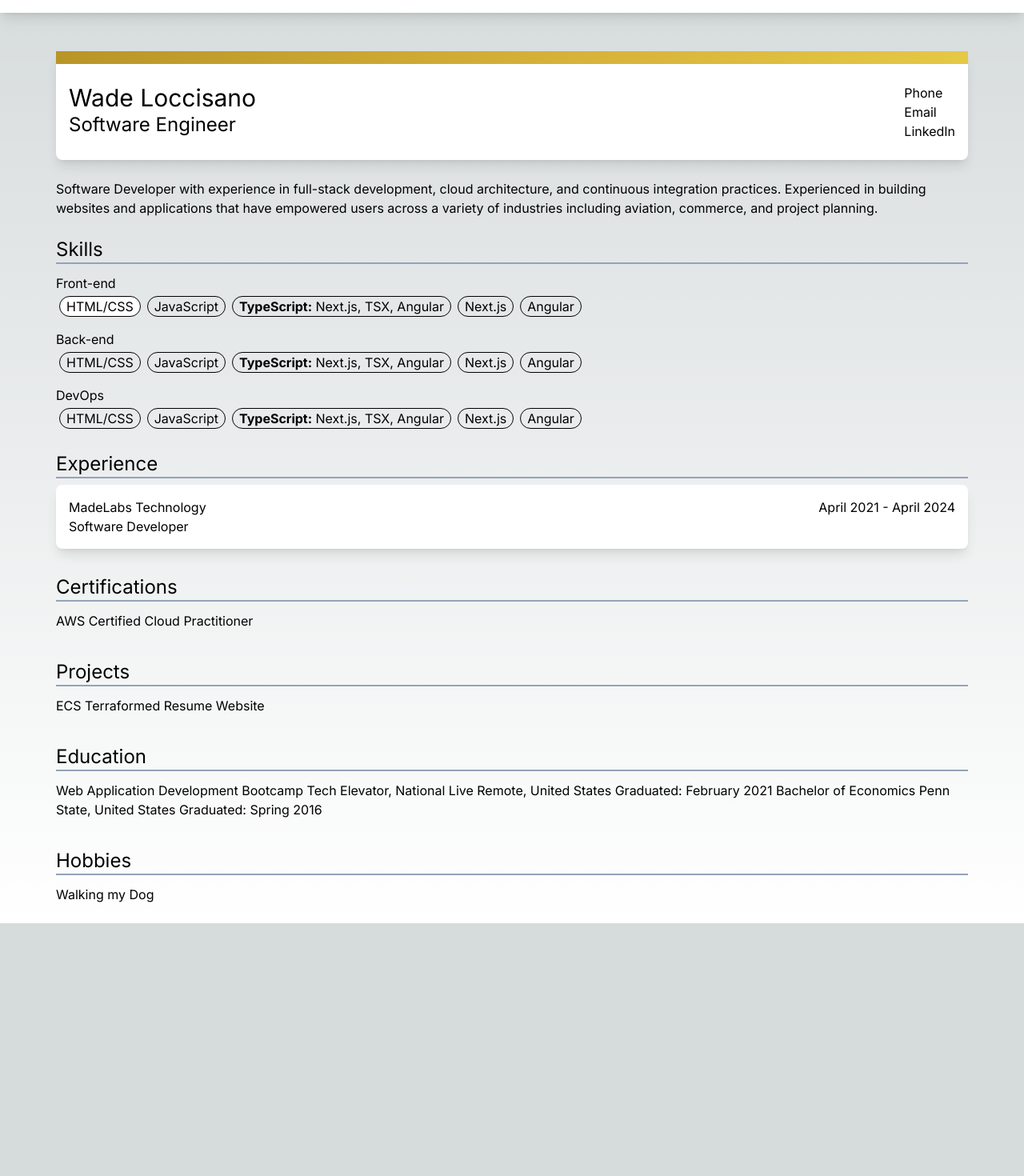
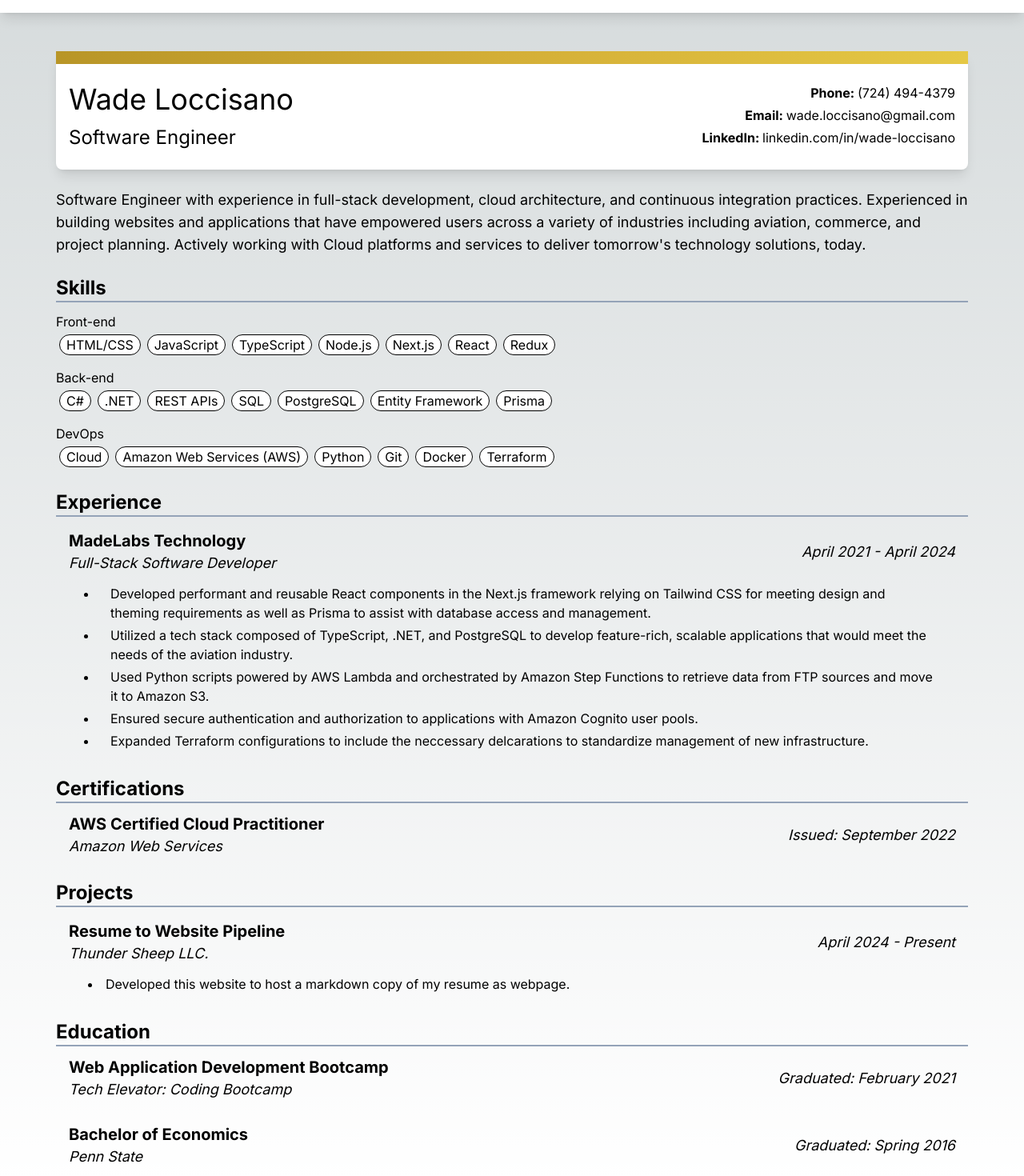
Before and after one commit to wade-loccisano/resume-site, a Next.js app: page / in a window 1280 px wide. Shown: the part 40-1510 px from the top of the page at 80% size. Before the commit the page ends 1194 px from the top, so only its background shows below. Built offline with nearby package versions, Linux system fonts and the light colour scheme.

Commit message:
refactor main page to match simple resume style.

```diff
--- a/app/page.tsx
+++ b/app/page.tsx
@@ -5,129 +5,125 @@ import { Intro } from "./ui/intro";
 
 const skills = [
   {
-    skillName: 'Front-end',
-    listItems: [
+    category: 'Front-end',
+    skills: [
       "HTML/CSS",
-      "JavaScript (ES6, React, Redux, Node.js, Next.js, JSX)",
-      "TypeScript (Next.js, TSX, Angular)",
+      "JavaScript",
+      "TypeScript",
+      "Node.js",
+      "Next.js",
+      "React",
+      "Redux",
     ],
   },
   {
-    skillName: 'Backend and Database',
-    listItems: [
-      "C# (.NET, REST APIs)",
-      "SQL (Postgresql)",
-      "ORM (Entity Framework, Prisma)",
+    category: 'Back-end',
+    skills: [
+      "C#",
+      ".NET",
+      "REST APIs",
+      "SQL",
+      "PostgreSQL",
+      "Entity Framework",
+      "Prisma",
     ],
   },
   {
-    skillName: 'DevOps and Cloud',
-    listItems: [
-      "Cloud (AWS)",
-      "Python (Flask, Pandas)",
-      "Version Control and CI/CD (Git, Docker)",
+    category: 'DevOps',
+    skills: [
+      "Cloud",
+      "Amazon Web Services (AWS)",
+      "Python",
+      "Git",
+      "Docker",
+      "Terraform"
     ],
   },
-  // {
-  //   skillName: 'Agile',
-  //   listItems: [
-  //     "Experienced with Agile development methodologies",
-  //     "Excellent problem-solving and analytical skills",
-  //   ],
-  // },
 ];
 
 const experiences = [
   {
-    position: 'Full Stack Software Developer',
-    org: 'MadeLabs LLC.',
+    role: 'Full-Stack Software Developer',
+    org: 'MadeLabs Technology',
     dates: 'April 2021 - April 2024',
-    titleLine: 'Full Stack Software Developer | MadeLabs LLC. | April 2021 - April 2024',
-    description: `
-          Developed and maintained web applications using React.js, resulting in improved user experience and increased client satisfaction.
-          Collaborated with cross-functional teams to design and implement scalable software solutions, adhering to Agile development practices.
-          Participated in code reviews and quality assurance processes to ensure code integrity and performance.
-    `,
-    technologies: {
-      frontEnd: [
-        "HTML/CSS",
-        "JavaScript",
-        "TypeScript",
-        "React",
-        "Angular",
-        "Node",
-        "Next.js",
+    lineItems: [
+      "Developed performant and reusable React components in the Next.js framework relying on Tailwind CSS for meeting design and theming requirements as well as Prisma to assist with database access and management.",
+      // "Delivered new features using Prisma ORM as to assist with database management.",
+      "Utilized a tech stack composed of TypeScript, .NET, and PostgreSQL to develop feature-rich, scalable applications that would meet the needs of the aviation industry.",
+      "Used Python scripts powered by AWS Lambda and orchestrated by Amazon Step Functions to retrieve data from FTP sources and move it to Amazon S3.",
+      "Ensured secure authentication and authorization to applications with Amazon Cognito user pools.",
+      "Expanded Terraform configurations to include the neccessary delcarations to standardize management of new infrastructure.",
     ],
-      backEnd: [
-        "C#",
-        "SQL",
-        "Entity Framework"
-      ],
-      devops: [
-        "AWS",
-        "Docker",
-        "Terraform",
-      ],
+
+    // technologies: {
+    //   frontEnd: [
+    //     "HTML/CSS",
+    //     "JavaScript",
+    //     "TypeScript",
+    //     "React",
+    //     "Angular",
+    //     "Node.js",
+    //     "Next.js",
+    //   ],
+    //   backEnd: [
+    //     "C#",
+    //     "SQL",
+    //     "Entity Framework"
+    //   ],
+    //   devops: [
+    //     "AWS",
+    //     "Docker",
+    //     "Terraform",
+    //   ],
+    // },
   },
+];
+
+
+const certifications = [
+  // {
+  //   name: 'AWS Solutions Architect Associate',
+  //   issuedBy: "Amazon Web Services",
+  //   date: "August 2024",
+  // },
+  {
+    name: 'AWS Certified Cloud Practitioner',
+    issuedBy: "Amazon Web Services",
+    date: "September 2022",
   },
 ];
 
 const projects = [
   {
-    name: 'Project 1',
-    description: `
-          This is a description of the project. Let us
-          talk about what we did, what we are doing,
-          and what we plan on doing.
-    `,
-    image: "image"
+    name: 'Resume to Website Pipeline',
+    org: 'Thunder Sheep LLC.',
+    dates: 'April 2024 - Present',
+    lineItems: [
+      "Developed this website to host a markdown copy of my resume as webpage.",
+    ],
+  }
+
+  // {
+  //   name: 'Project 1',
+  //   description: `
+  //         This is a description of the project. Let us
+  //         talk about what we did, what we are doing,
+  //         and what we plan on doing.
+  //   `,
+  //   image: "image"
+  // },
+];
+
+const educations = [
+  {
+    name: 'Web Application Development Bootcamp',
+    org: "Tech Elevator: Coding Bootcamp",
+    date: "Graduated: February 2021",
   },
   {
-    name: 'Project 2',
-    description: `
-          This is a description of the project. Let us
-          talk about what we did, what we are doing,
-          and what we plan on doing.
-    `,
-    image: "image"
-  },
-  {
-    name: 'Project 3',
-    description: `
-          This is a description of the project. Let us
-          talk about what we did, what we are doing,
-          and what we plan on doing.
-    `,
-    image: "image"
-  },
-];
-
-const certifications = [
-  {
-    name: 'AWS Certified Cloud Practitioner',
-    description: `
-      Gained foundational knowledge of cloud concepts,
-      AWS services, security, architecture, pricing, and
-      support to aid in leveraging cloud technologies
-      to optimize business solutions and enhance scalability.
-    `,
-  },
-  {
-    name: 'Tech Elevator Coding Bootcamp',
-    description: `
-      Attended a 14-week coding bootcamp learning how to
-      develop dynamic web-based software systems using the
-      Java programming language.
-    `,
-  },
-  {
-    name: 'B.A. Economics',
-    description: `
-      Obtained BA in Economics, mastering analytical skills
-      and understanding economic principles. Proficient in
-      applying economic theories to solve real-world
-      problems and make informed business decisions.
-    `,
+    name: 'Bachelor of Economics',
+    org: "Penn State",
+    date: "Graduated: Spring 2016",
   },
 ];
 
@@ -159,38 +155,37 @@ export default function Home() {
         </div>
       </section>
 
-      <section id="" className="flex justify-center min-w-[100%]">
+      <section id="skills-section" className="flex justify-center min-w-[100%]">
         <div className="custom-max-width">
-          <div id="" className="px-2 sm:px-0 flex flex-col py-3">
-            <div className="text-xl md:text-2xl border-b-2 border-slate-400">
+          <div id="skills-container" className="px-2 sm:px-0 flex flex-col py-3">
+            <div className="text-xl md:text-2xl border-b-2 border-slate-400 font-bold">
               Skills
             </div>
             <div> {/* skills container thing*/}
-              <div>
+              {skills.map((skill, i) => {
+                return (
+                  <div key={i}>
                     <div className="pt-3">
-                  Front-end
+                      {skill.category}
                     </div>
                     <div className="flex flex-row flex-wrap">
-                  <div className="m-1 px-2 border border-black rounded-full bg-white">
-                    HTML/CSS
+                      {skill.skills.map((name, i) => {
+                        return (
+                          <div key={i} className="m-1 px-2 border border-black rounded-full bg-white">
+                            {name}
                           </div>
-                  <div className="m-1 px-2 border border-black rounded-full">
-                    JavaScript
+                        );
+                      })}
                     </div>
-                  <div className="m-1 px-2 border border-black rounded-full flex">
+                  </div>
+                );
+              })}
+              {/* <div className="m-1 px-2 border border-black rounded-full flex">
                     <div className="font-bold">TypeScript:</div>&nbsp;
                     <div>Next.js,&nbsp;TSX,&nbsp;Angular</div>
-                  </div>
-                  <div className="m-1 px-2 border border-black rounded-full">
-                    Next.js
-                  </div>
-                  <div className="m-1 px-2 border border-black rounded-full">
-                    Angular
-                  </div>
-                </div>
-              </div>
+                  </div> */}
 
-              <div className="pt-3">Back-end</div>
+              {/* <div className="pt-3">Back-end</div>
               <div className="flex flex-row flex-wrap">
                 <div className="m-1 px-2 border border-black rounded-full">
                   HTML/CSS
@@ -228,7 +223,7 @@ export default function Home() {
                 <div className="m-1 px-2 border border-black rounded-full">
                   Angular
                 </div>
-              </div>
+              </div> */}
             </div>
           </div>
         </div>
@@ -237,36 +232,39 @@ export default function Home() {
       <section id="experience-section" className="min-w-[100%]">
         <div className="custom-max-width">
           <div id="experience-container" className="px-4 sm:px-0 flex flex-col py-3">
-            <div className="text-xl md:text-2xl border-b-2 border-slate-400">
+            <div className="text-xl md:text-2xl border-b-2 border-slate-400 font-bold">
               Experience
             </div>
             <div>
               {experiences.map((experience, i) => {
                 return (
-                  <div key={i} className="py-2">
-                    <div className="rounded-lg shadow-lg bg-white">
-                      <div className="p-4">
-                        <div className="flex flex-col">
+                  <div key={i} className="">
+                    <div className="">
+                      <div className="p-4 flex flex-col">
                         <div className="flex justify-between">
                           <div className="">
-                              <div className="">
-                                MadeLabs Technology
+                            <div className="text-xl font-bold">
+                              {experience.org}
                             </div>
-                              <div className="">
-                                Software Developer
+                            <div className="text-lg italic">
+                              {experience.role}
                             </div>
                           </div>
-                            <div>
-                              April 2021 - April 2024
+                          <div className="text-lg italic content-center">
+                            {experience.dates}
                           </div>
                         </div>
 
-                          {/* <div className="text-2xl mb-2">
-                                {experience.titleLine}
-                              </div>
-                              <div className="text-lg">
-                                {experience.description}
-                              </div> */}
+                        <div className="px-6 pt-3 pb-0">
+                          <ul className="list-disc list-outside ml-3">
+                            {experience.lineItems.map((item, i) => {
+                              return (
+                                <li key={i} className="mb-1 pl-4">
+                                  {item}
+                                </li>
+                              );
+                            })}
+                          </ul>
                         </div>
                       </div>
                     </div>
@@ -280,14 +278,35 @@ export default function Home() {
 
       <section id="certification-section">
         <div className="custom-max-width">
-          <div id="certification-container" className="px-4 sm:px-0 flex flex-col py-3">
-            <div className="text-xl md:text-2xl border-b-2 border-slate-400">
+          <div id="certification-container" className="px-4 sm:px-0 flex flex-col ">
+            <div className="text-xl md:text-2xl border-b-2 border-slate-400 font-bold">
               Certifications
             </div>
-            <div className="py-3">
-              <div>
-                AWS Certified Cloud Practitioner
+            <div className="">
+              {certifications.map((certification, i) => {
+                return (
+                  <div key={i} className="">
+                    <div className="">
+                      <div className="px-4 pt-3 pb-4 flex flex-col">
+                        <div className="flex justify-between">
+                          <div className="">
+                            <div className="text-xl font-bold">
+                              {certification.name}
                             </div>
+                            <div className="text-lg italic">
+                              {certification.issuedBy}
+                            </div>
+                          </div>
+                          <div className="text-lg italic content-center">
+                            Issued: {certification.date}
+                          </div>
+                        </div>
+
+                      </div>
+                    </div>
+                  </div>
+                );
+              })}
             </div>
           </div>
         </div>
@@ -296,40 +315,94 @@ export default function Home() {
       <section id="project-section">
         <div className="custom-max-width">
           <div id="project-container" className="px-4 sm:px-0 flex flex-col py-3">
-            <div className="text-xl md:text-2xl border-b-2 border-slate-400">
+            <div className="text-xl md:text-2xl border-b-2 border-slate-400 font-bold">
               Projects
             </div>
-            <div className="py-3">
-              <div>
-                ECS Terraformed Resume Website
+            {projects.map((project, i) => {
+              return (
+                <div key={i} className="">
+                  <div className="">
+                    <div className="p-4 flex flex-col">
+                      <div className="flex justify-between">
+                        <div className="">
+                          <div className="text-xl font-bold">
+                            {project.name}
+                          </div>
+                          <div className="text-lg italic">
+                            {project.org}
                           </div>
                         </div>
+                        <div className="text-lg italic content-center">
+                          {project.dates}
+                        </div>
+                      </div>
+                      <div className="px-6 pt-3 pb-0">
+                        <ul className="list-disc list-inside">
+                          {project.lineItems.map((item, i) => {
+                            return (
+                              <li key={i} className="mb-1">
+                                {item}
+                              </li>
+                            );
+                          })}
+                        </ul>
+                      </div>
+                    </div>
+                  </div>
+                </div>
+              );
+            })}
           </div>
         </div>
       </section>
 
       <section id="education-section">
         <div className="custom-max-width">
-          <div id="education-container" className="px-4 sm:px-0 flex flex-col py-3">
-            <div className="text-xl md:text-2xl border-b-2 border-slate-400">
+          <div id="education-container" className="px-4 sm:px-0 flex flex-col">
+            <div className="text-xl md:text-2xl border-b-2 border-slate-400 font-bold">
               Education
             </div>
-            <div className="py-3">
-              <div>
-                Web Application Development Bootcamp
-                Tech Elevator, National Live Remote, United States
-                Graduated: February 2021
-
-                Bachelor of Economics
-                Penn State, United States
-                Graduated: Spring 2016
+            {educations.map((education, i) => {
+              return (
+                <div key={i} className="">
+                  <div className="">
+                    <div className="px-4 pt-3 pb-4 flex flex-col">
+                      <div className="flex justify-between">
+                        <div className="">
+                          <div className="text-xl font-bold">
+                            {education.name}
+                          </div>
+                          <div className="text-lg italic">
+                            {education.org}
+                          </div>
+                        </div>
+                        <div className="text-lg italic content-center">
+                          {education.date}
                         </div>
                       </div>
                     </div>
                   </div>
+                </div>
+              );
+            })}
+
+
+            {/* <div className="py-3">
+              <div>
+                Web Application Development Bootcamp
+                Tech Elevator, National Live Remote
+                Graduated: February 2021
+
+                Bachelor of Economics
+                Penn State
+                Graduated: Spring 2016
+              </div>
+            </div> */}
+          </div>
+        </div>
       </section>
 
-      <section id="hobby-section">
+      {/* <section id="hobby-section">
         <div className="custom-max-width">
           <div id="hobby-container" className="px-4 sm:px-0 flex flex-col py-3">
             <div className="text-xl md:text-2xl border-b-2 border-slate-400">
@@ -342,7 +415,7 @@ export default function Home() {
             </div>
           </div>
         </div>
-      </section>
+      </section> */}
 
     </main >
   );
--- a/app/ui/intro.tsx
+++ b/app/ui/intro.tsx
@@ -25,30 +25,30 @@ export const Intro = ({
         <div className="bg-gradient-to-r from-[#B89527] via-[#D4AF37] to-[#E5C845] bg-cover h-4"></div>
         <div className="px-4 py-6">
           <div className="flex justify-between">
-            <div>
-              <div className="text-3xl ">
+            <div className='content-between'>
+              <div className="text-4xl mb-3">
                 Wade Loccisano
               </div>
               <div className="text-2xl">
                 Software Engineer
               </div>
             </div>
-            <div className="flex flex-col">
-              <div>
-                Phone
+            <div className="flex flex-col text-right">
+              <div className="font-bold mb-1">
+                Phone: <span className="font-normal">(724) 494-4379</span>
               </div>
-              <div>
-                Email
+              <div className="font-bold mb-1">
+                Email: <span className="font-normal">wade.loccisano@gmail.com</span>
               </div>
-              <div>
-                LinkedIn
+              <div className="font-bold">
+                LinkedIn: <a target="_blank" className="font-normal" href={"https://linkedin.com/in/wade-loccisano"}>linkedin.com/in/wade-loccisano</a>
               </div>
             </div>
           </div>
         </div>
       </div>
-      <div className='pt-6'>
-        Software Developer with experience in full-stack development, cloud architecture, and continuous integration practices. Experienced in building websites and applications that have empowered users across a variety of industries including aviation, commerce, and project planning.
+      <div className='pt-6 text-lg'>
+        Software Engineer with experience in full-stack development, cloud architecture, and continuous integration practices. Experienced in building websites and applications that have empowered users across a variety of industries including aviation, commerce, and project planning. Actively working with Cloud platforms and services to deliver tomorrow's technology solutions, today.
       </div>
     </>
   );
```
Lines whose indentation alone changed are shown as unchanged.
